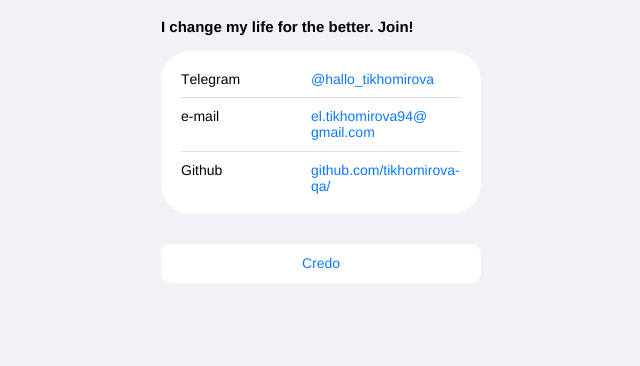
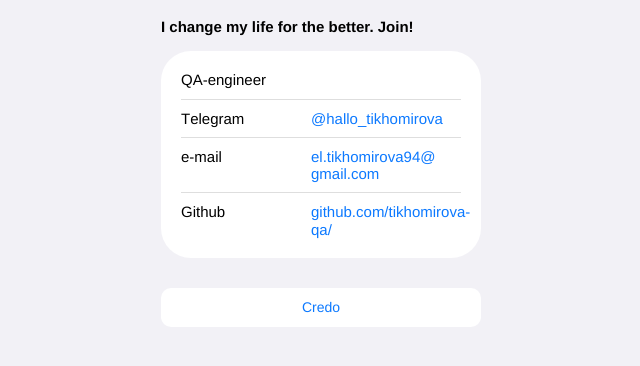
Before and after one commit to tikhomirova-qa/tikhomirova-qa.github.io, a plain HTML site: page index.html in a window 1280 px wide. Both pictures are taken after a click on the button "Credo". Shown: the part 190-556 px from the top of the page, without its empty margins (319-959 px from the left). Drawn offline with nearby package versions, Linux system fonts and the light colour scheme.

Commit message:
added an emodji

```diff
--- a/index.html
+++ b/index.html
@@ -20,6 +20,9 @@
         <h2 class="links__header">I change my life for the better. Join!</h2>
         <ul class="links__container">
           <li class="links__link">
+            <p class="links__title">QA-engineer</p>
+             </li>
+            <li class="links__link">
             <p class="links__title">Тelegram</p>
             <a class="linsk__link" href="http://t.me/hallo_tikhomirova">@hallo_tikhomirova</a>
           </li>
--- a/ios.css
+++ b/ios.css
@@ -109,7 +109,7 @@ a:hover{
 
 .links__link,
 .links__title {
-  font-size: 14px;
+  font-size: 15px;
   font-size: 1.4;
 }
 
--- a/js.js
+++ b/js.js
@@ -3,5 +3,5 @@ const button = document.querySelector('button');
 
 /* Тут на кнопку навешиваем обрабочик, который ждёт клика и тогда запустит логику */
 button.addEventListener('click', function() {
-	alert("Вперед, тебе больше всех надо")
+	alert("Вперед, тебе больше всех надо🏆")
 })
```
